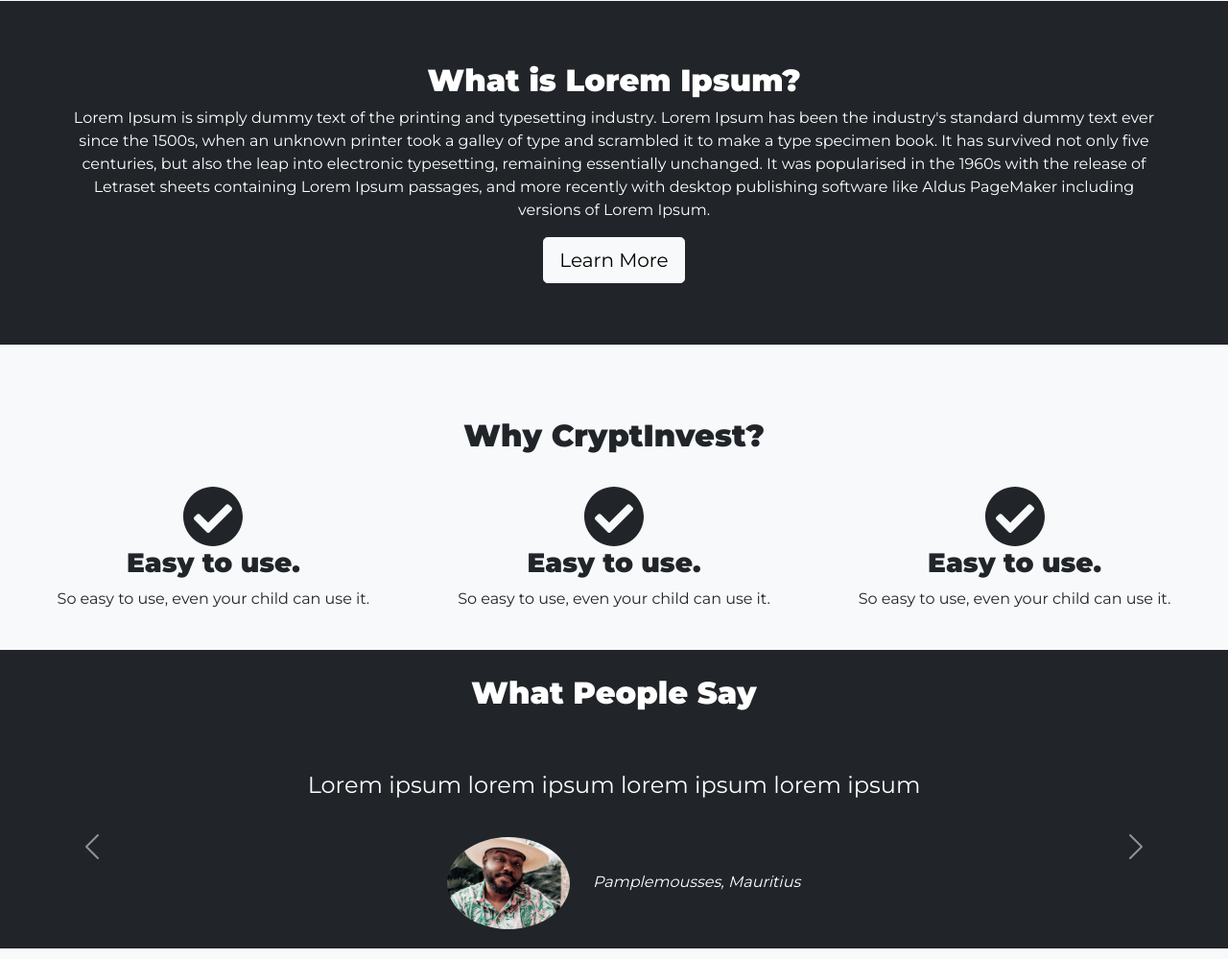
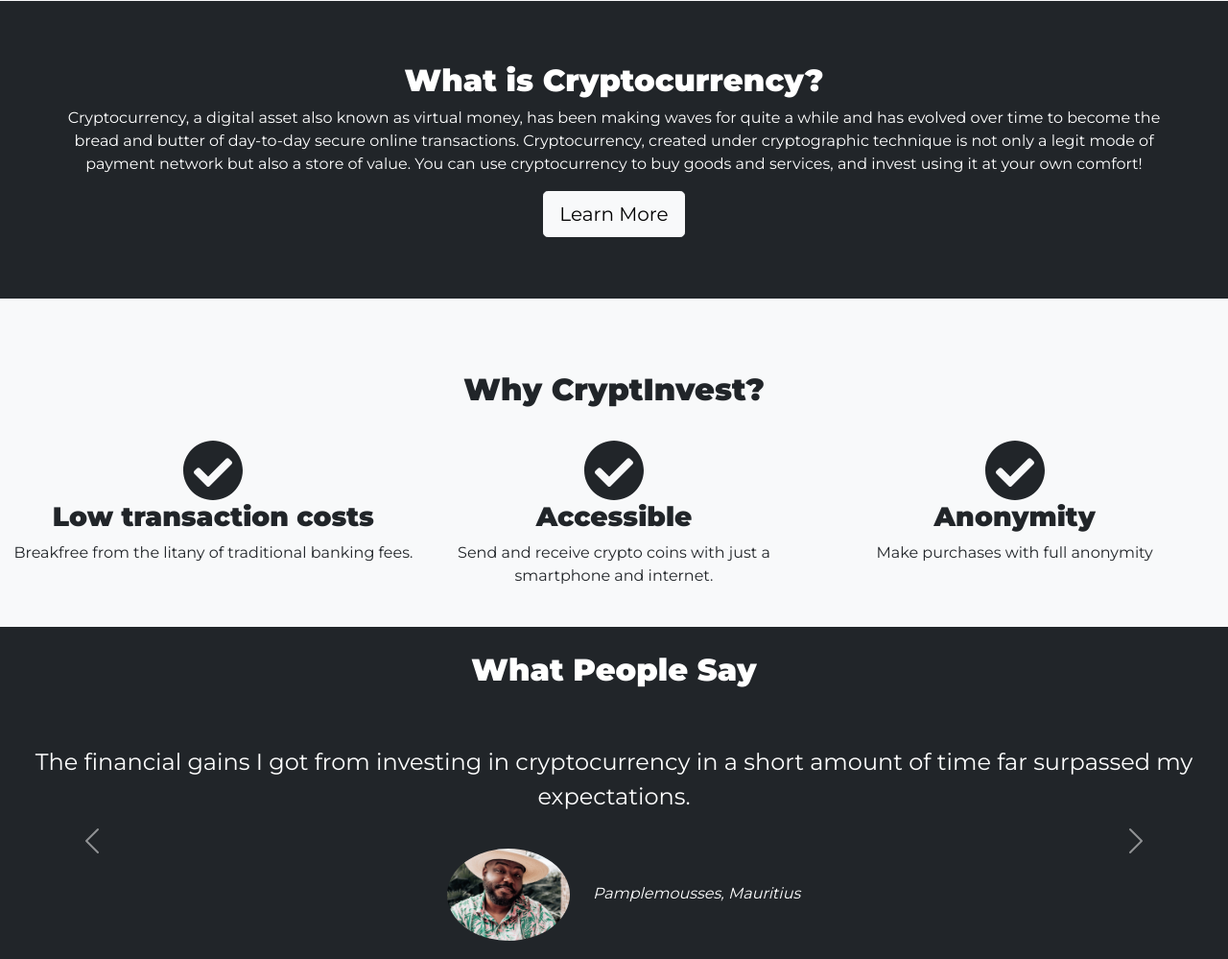
Before and after one commit to Emmastro/alc-webcup, a Django app: page / in a window 1280 px wide. Shown: the part 436-1435 px from the top of the page at 96% size. Run offline with Django 3.2, Linux system fonts and the light colour scheme; data comes from the database, SQL or seed files in the repository; some libraries are stand-ins or nearby versions.

Commit message:
edit content

```diff
--- a/home/templates/home.html
+++ b/home/templates/home.html
@@ -31,10 +31,8 @@
 
   <!-- How it Works -->
   <section class="how-works-section bg-dark">
-    <h2>What is Lorem Ipsum?</h2>
-    <p>Lorem Ipsum is simply dummy text of the printing and typesetting industry. Lorem Ipsum has been the industry's standard dummy text ever since the 1500s, when an unknown printer took a galley of type and scrambled it to make a type specimen
-      book. It has survived not only five centuries, but also the leap into electronic typesetting, remaining essentially unchanged. It was popularised in the 1960s with the release of Letraset sheets containing Lorem Ipsum passages, and more
-      recently with desktop publishing software like Aldus PageMaker including versions of Lorem Ipsum.</p>
+    <h2>What is Cryptocurrency?</h2>
+    <p>Cryptocurrency, a digital asset also known as virtual money, has been making waves for quite a while and has evolved over time to become the bread and butter of day-to-day secure online transactions. Cryptocurrency, created under cryptographic technique is not only a legit mode of payment network but also a store of value. You can use cryptocurrency to buy goods and services, and invest using it at your own comfort!</p>
     <button type="button" class="btn btn-light btn-lg">Learn More</button>
   </section>
 
@@ -45,18 +43,18 @@
         <h2 class="h2-heading">Why CryptInvest?</h2>
         <div class="feature-item col-lg-4">
           <i class="icon fas fa-check-circle fa-4x"></i>
-          <h3>Easy to use.</h3>
-          <p>So easy to use, even your child can use it.</p>
+          <h3>Low transaction costs</h3>
+          <p>Breakfree from the litany of traditional banking fees.</p>
         </div>
         <div class="feature-item col-lg-4">
           <i class="icon fas fa-check-circle fa-4x"></i>
-          <h3>Easy to use.</h3>
-          <p>So easy to use, even your child can use it.</p>
+          <h3>Accessible</h3>
+          <p>Send and receive crypto coins with just a smartphone and internet.</p>
         </div>
         <div class="feature-item col-lg-4">
           <i class="icon fas fa-check-circle fa-4x"></i>
-          <h3>Easy to use.</h3>
-          <p>So easy to use, even your child can use it.</p>
+          <h3>Anonymity</h3>
+          <p>Make purchases with full anonymity</p>
         </div>
       </div>
     </div>
@@ -70,12 +68,12 @@
     <div id="testimonials-carousel" class="carousel slide" data-ride="false">
       <div class="carousel-inner">
         <div class="carousel-item active container-fluid">
-          <p class="testimonial-text">Lorem ipsum lorem ipsum lorem ipsum lorem ipsum</p>
+          <p class="testimonial-text">The financial gains I got from investing in cryptocurrency in a short amount of time far surpassed my expectations.</p>
           <img class="testimonial-image" src="/static/images/man2.jpg" alt="a man">
           <em>Pamplemousses, Mauritius</em>
         </div>
         <div class="carousel-item container-fluid">
-          <p class="testimonial-text">Lorem ipsum lorem ipsum lorem ipsum lorem ipsum</p>
+          <p class="testimonial-text">The financial gains I got from investing in cryptocurrency in a short amount of time far surpassed my expectations.</p>
           <img class="testimonial-image" src="/static/man.jpg" alt="a man">
           <em>Grand Baie, Mauritius</em>
         </div>
```
